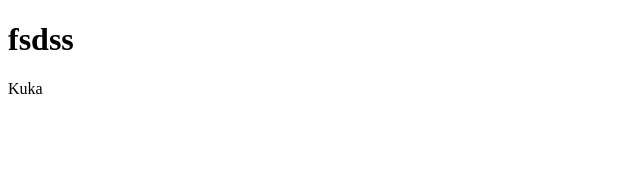
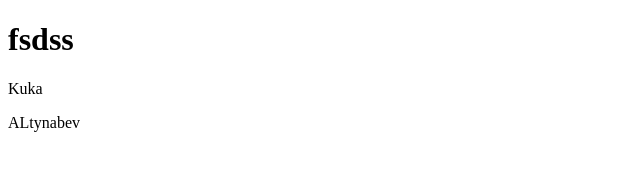
Before and after one commit to kuanyshAltynbaev/kuanyshAltynbaev, a plain HTML site: page index.html in a window 1280 px wide. Shown: the full height of the page, 0-640 px from the left. Drawn offline with Linux system fonts and the light colour scheme.

Commit message:
Update index.html

```diff
--- a/index.html
+++ b/index.html
@@ -9,5 +9,6 @@
 <body>
     <h1>fsdss</h1>
     <p> Kuka </p>
+    <p> ALtynabev</p>
 </body>
 </html>
```
